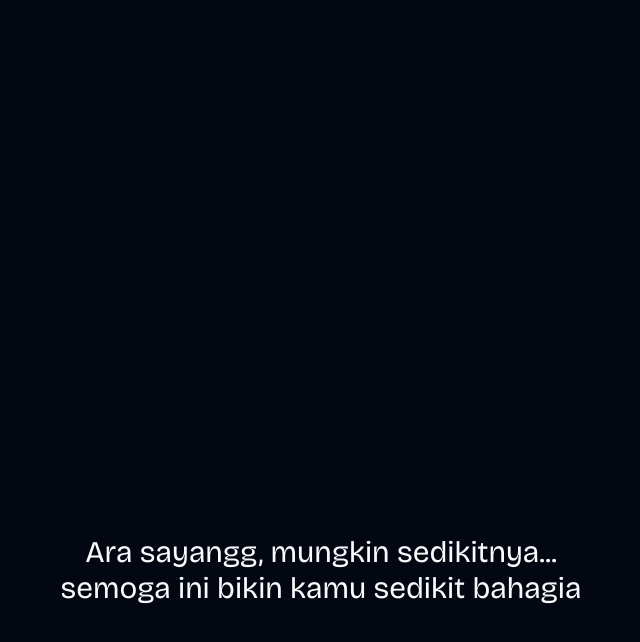
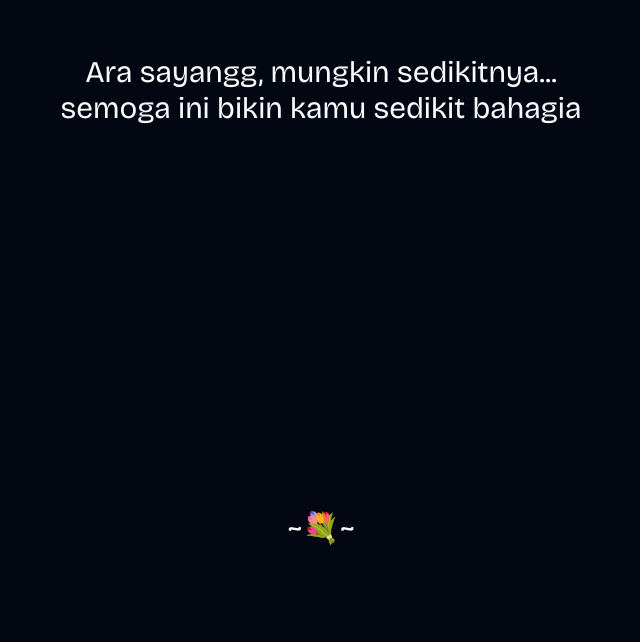
Before and after one commit to inijamlud/ara-bday, a React (Vite) app: page / in a window 1280 px wide. Shown: the part 4747-5389 px from the top of the page, without its empty margins (319-959 px from the left). Built offline with nearby package versions, Linux system fonts and the light colour scheme.

Commit message:
feat: footer

```diff
--- a/src/App.jsx
+++ b/src/App.jsx
@@ -1,5 +1,6 @@
 import { useRef } from "react";
 import "./App.css";
+import endBg from "./assets/end-bg.jpg";
 import fr1 from "./assets/fr (1).jpg";
 import fr2 from "./assets/fr (2).jpg";
 import fr3 from "./assets/fr (3).jpg";
@@ -168,7 +169,7 @@ function App() {
    </div>
 
    {/* Wishes */}
-   <div className="text-right my-42 py-48 custom-container">
+   <div className="text-right custom-container pt-40">
     {/* Flex Container */}
     <div className="flex flex-col md:flex-row gap-20 items-start justify-end">
      <h2 className="sm:text-lg text-xl max-w-xl tracking-wide leading-normal ml-auto">
@@ -217,10 +218,10 @@ function App() {
    {/* Black section */}
    <div
     ref={sectionRef}
-    className="font-display bg-gray-950 rounded-3xl text-gray-50 text-lg sm:text-2xl md:text-3xl flex flex-col items-center my-96 mx-auto p-20 sm:p-80 md:p-80 lg:p-80 w-full"
+    className="font-display bg-gray-950 rounded-3xl text-gray-50 text-lg sm:text-2xl md:text-3xl flex flex-col items-center mt-80 mx-auto p-20 sm:p-80 md:p-80 lg:p-80 w-full relative z-10 top-10"
    >
-    <div className="text-center flex flex-col space-y-96 sm:space-y-72 md:-space-y-80 lg:space-y-96 py-72 max-w-xl">
-     <h1 className="mt-60">
+    <div className="text-center flex flex-col space-y-96 sm:space-y-72 md:-space-y-80 lg:space-y-96 py-62 max-w-xl">
+     <h1 className="mt-12">
       Ara sayangg, mungkin sedikitnya... semoga ini bikin
       kamu sedikit bahagia
      </h1>
@@ -261,10 +262,25 @@ function App() {
      <p>~💐~</p>
      <h1 className="break-words">
       loveeeeeeeeeeeeeeeeeeee youuuuuuuuuuuuuuuuuuuuu
-      sooooooooooooooooooooooooo muchhhhhhhhhhhhhhhhhhhh
-      lee😍😍😍❤️❤️❤️❤️❤️😘😘😘
+      sooooooooooooooooooooooooo muchhhhhhhhhhhhhhhhhhhh lee
+      <br />
+      😍😍😍❤️❤️❤️❤️❤️😘😘😘
      </h1>
     </div>
+   </div>
+
+   <div
+    className="bg-slate-900 items-center font-display font-bold sm:text-5xl text-4xl flex flex-col justify-center h-240 text-center sm:bg-cover bg-contain relative z-0 bg-[position:center] lg:bg-center"
+    style={{ backgroundImage: `url(${endBg})` }}
+   >
+    <div className="absolute inset-0 bg-slate-800/30 z-0"></div>
+    <h1 className="mt-20 text-white">
+     Happy 23th birthday, Ara Sayang!
+    </h1>
+
+    <p className="text-sm mt-28 text-slate-100">
+     love you, ra❤️
+    </p>
    </div>
   </div>
  );
```
Also changed, not shown: src/assets/end-bg.jpg (renamed from src/assets/VideoCapture_20241221-212139.jpg).
